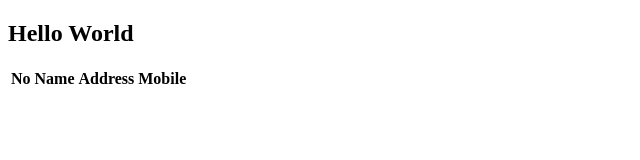
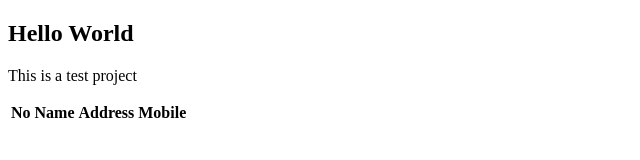
Before and after one commit to mtechsoft/gitproject, a plain HTML site: page index.html in a window 1280 px wide. Shown: the whole page, without its empty margins (0-640 px from the left). Drawn offline with Linux system fonts and the light colour scheme.

Commit message:
Update index.html

```diff
--- a/index.html
+++ b/index.html
@@ -8,6 +8,7 @@
 </head>
 <body>
     <h2>Hello World</h2>
+    <p>This is a test project</p>
     <table>
         <thead>
             <th>No</th>
```
